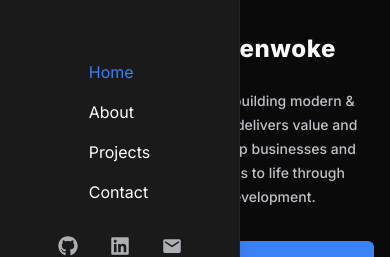
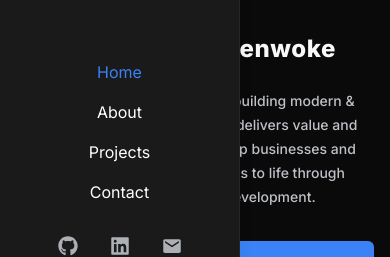
Before and after one commit to Chiemezie-Uchenwoke/portfolio, a React (Vite) app: page / in a window 390 px wide. Both pictures are taken after a click on the button 358 px from the left and 31 px from the top of the page. Shown: the part 295-552 px from the top of the page. Built offline with nearby package versions, Linux system fonts and the light colour scheme.

Commit message:
Fix: Mobile header
Make the list element in the mobile header to align to center

```diff
--- a/src/components/Header/HeaderSm.jsx
+++ b/src/components/Header/HeaderSm.jsx
@@ -32,7 +32,7 @@
                         <nav
                             className="absolute left-0 top-full px-4 flex flex-col gap-8 justify-center items-center bg-dark-bg w-full max-w-[15rem] h-[calc(100vh-4rem)] py-12 border-r border-white-shade/5 shadow-lg"
                         >
-                            <ul className="flex flex-col gap-4">
+                            <ul className="flex flex-col gap-4 items-center">
                                 <li>
                                     <NavLink
                                         to="/"
```
